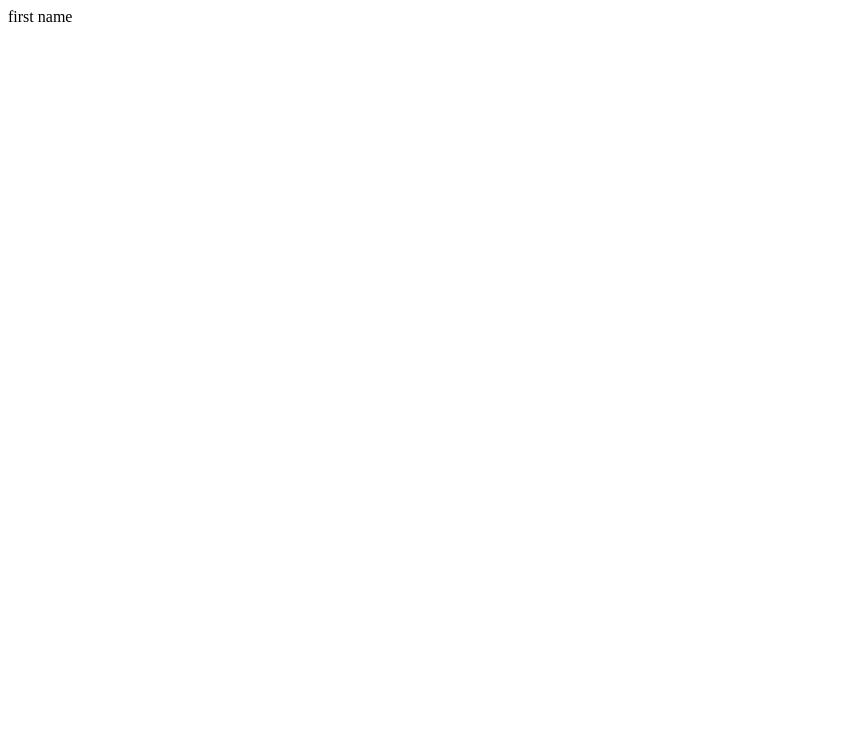
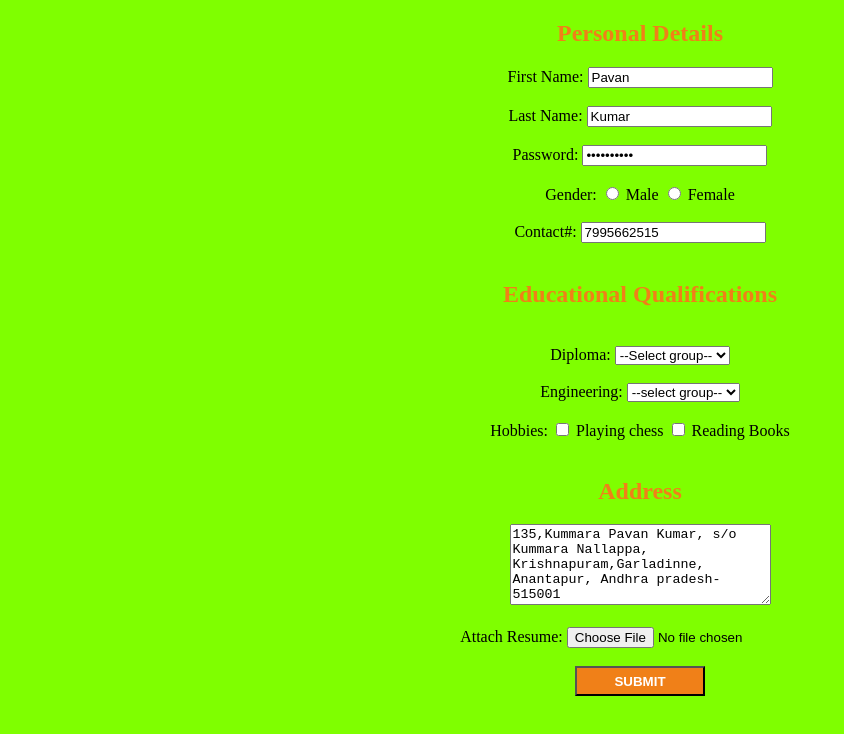
Before and after one commit to 1997pavan/new_full_stack_training, a plain HTML site: page form.html in a window 1280 px wide. Shown: the whole page, without its empty margins (0-844 px from the left). Drawn offline with Linux system fonts and the light colour scheme.

Commit message:
commiting first code

```diff
--- a/form.html
+++ b/form.html
@@ -1,5 +1,63 @@
+<!DOCTYPE html>
+<html>
+    <head>
+        <style>
+            body{
+                text-align: center;
+                background-color: chartreuse;
+            }
+            h2{
+                color:  rgb(240, 128, 24);
+            }
+
+        </style>
+        <title>Form demo</title>
+    </head>
 <body>
-    <form>
-        <label>first name</label>
-    </form>
+    <h2>Personal Details</h2>
+
+   <form action="" target="" method="">
+
+    <label for="fname">First Name:</label>
+    <input type="fname" id="fname" name="name" value="Pavan"><br><br>
+    <label for="lname">Last Name:</label>
+    <input type="text" name="name" id="lname" value="Kumar"><br><br>
+    <label for="password">Password:</label>
+    <input type="password" name="password" id="password" value="Pavan@1997"><br><br>
+    <label for="gender">Gender:</label>
+    <input type="radio" name="" id="">
+    <label for="text">Male</label>
+    <input type="radio">
+    <label for="text">Female</label><br><br>
+    <label for="contact">Contact#:</label>
+    <input type="number" name="number" id="contact" value="7995662515"><br><br>
+
+    <h2>Educational Qualifications</h2><br>
+    <label for="Diploma">Diploma:</label>
+    <select>
+        <option value="select group">--Select group--</option>
+        <option value="Diploma">Diploma (ECE)</option>
+    </select><br><br>
+    <label for="engineering">Engineering:</label>
+    <select>
+        <option value="select group">--select group--</option>
+        <option value="B.Tech">B.Tech (ECE)</option>
+    </select><br><br>
+    <label for="hobbies">Hobbies:</label>
+    <input type="checkbox">
+    <label>Playing chess</label>
+    <input type="checkbox">
+    <label>Reading Books</label><br><br>
+    <label><h2>Address</h2></label>
+    <textarea  cols="30" rows="5">135,Kummara Pavan Kumar, s/o Kummara Nallappa, Krishnapuram,Garladinne, Anantapur, Andhra pradesh-515001</textarea><br><br>
+    <label>Attach Resume:</label>
+    <input type="file"><br><br>
+    <button style="background-color: rgb(240, 128, 24); color: white; width: 130px; height: 30px;"><strong>SUBMIT</strong></button>
+
+
+
+
+
+
+   </form>
 </body>
```
